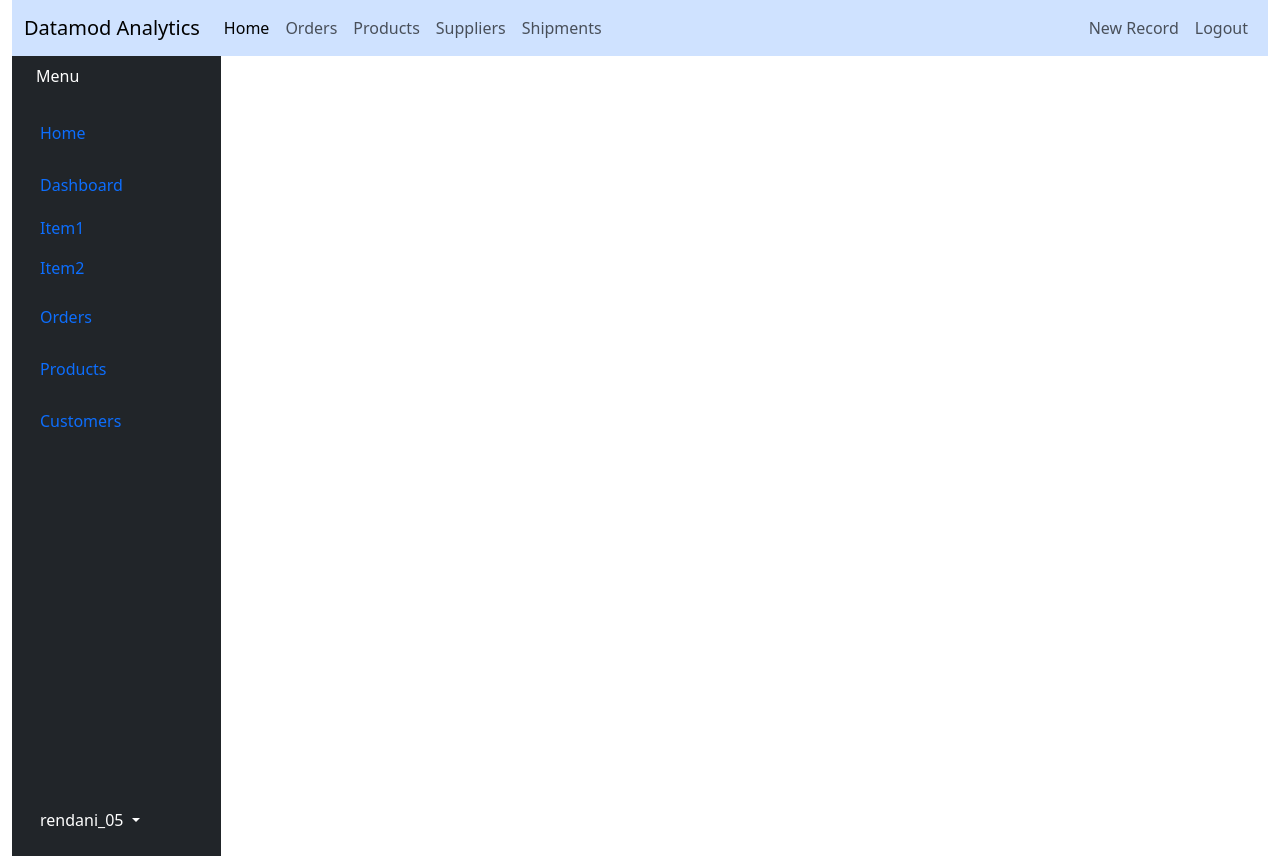
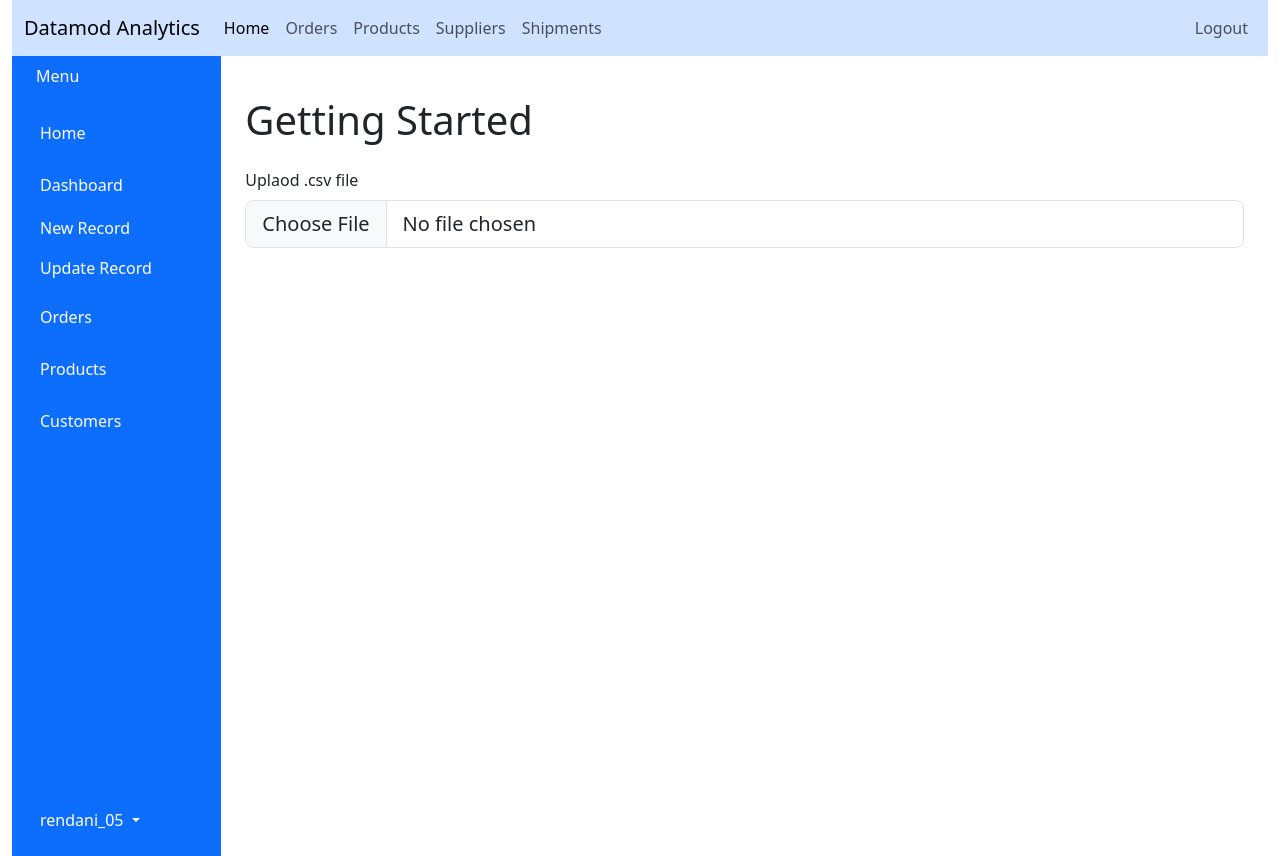
Before and after one commit to Rendani-Tshishonga/Data_viz_dashboard, a Flask app: page / in a window 1280 px wide. Run offline with Flask 3, Linux system fonts and the light colour scheme; a user stored in the database is signed in.

Commit message:
Dashboard

```diff
--- a/web_flask/dashboard/templates/home.html
+++ b/web_flask/dashboard/templates/home.html
@@ -1,3 +1,10 @@
 {% extends "layout.html" %}
 {% block content %}
+    <div class="container">
+	<h1 class="h1 mt-4 mb-4">Getting Started</h1>
+	<div>
+	    <label for="formFileLg" class="form-label">Uplaod .csv file</label>
+	    <input class="form-control form-control-lg" id="formFileLg" type="file">
+	</div>
+    </div>
 {% endblock content %}
--- a/web_flask/dashboard/templates/layout.html
+++ b/web_flask/dashboard/templates/layout.html
@@ -40,7 +40,6 @@
        		    <!-- Navbar Logout-->
         	    <div class="navbar-nav">
             		{% if current_user.is_authenticated %}
-               		    <a class="nav-item nav-link" href="{{ url_for('new_supplier') }}">New Record</a>
                		    <a class="nav-item nav-link" href="{{ url_for('logout') }}">Logout</a>
             		{% else %}
                 	    <a class="nav-item nav-link" href="{{ url_for('login') }}">Login</a>
@@ -50,42 +49,46 @@
 	    </nav>
 	    <div class="container-fluid">
 		<div class="row flex-nowrap">
-		    <div class="col-auto col-md-3 col-xl-2 px-sm-2 px-0 bg-dark">
+		    <div class="col-auto col-md-3 col-xl-2 px-sm-2 px-0 bg-primary">
 			<div class="d-flex flex-column align-items-center align-items-sm-start px-3 pt-2 text-white min-vh-100">
 			    <a href="/" class="d-flex align-items-center pb-3 mb-md-0 me-md-auto text-white text-decoration-none">
 			    	<span class"fs-5 d-none d-sm-inline">Menu</span>
 			    </a>
 			    <ul class="nav nav-pills flex-column mb-sm-auto mb-0 align-items-center align-items-sm-start" id="menu">
 			    	<li class="nav-item text-white">
-				    <a href="#" class="nav-link align-middle px-0">
+				    <a href="#" class="nav-link align-middle px-0 text-white">
 					<i class="fs-4 bi house"></i><span class="ms-1 d-none d-sm-inline">Home</span>
 				    </a>
 				</li>
 				<li>
-				    <a href="#submenu1" data-bs-toggele="collapse" class="nav-link px-0 align-middle">
+				    <a href="#submenu1" data-bs-toggele="collapse" class="nav-link px-0 align-middle text-white">
 					<i class="fs-4 bi-speedometer2"></i><span class="ms-1 d-none d-sm-inline">Dashboard</span>
 				    </a>
 				    <ul class="collapse show nav flex-column ms-1" id="submenu1" data-bs-parent="#menu">
 					<li class="w-100">
-					    <a href="#" class="nav-link px-0"><span class="d-none d-sm-inline">Item</span>1</a>
+					    <a href="{{ url_for('new_supplier') }}" class="nav-link px-0 text-white">
+					        <span class="d-none d-sm-inline">New Record</span>
+					    </a>
 					</li>
 					<li>
-					    <a href="#" class="nav-link px-0"><span class="d-none d-sm-inline">Item</span>2</a>
+					    <a href="#" class="nav-link px-0 text-white">
+					        <span class="d-none d-sm-inline">Update Record</span>
+					    </a>
 					</li>
 				    </ul>
 				</li>
 				<li>
-				    <a href="#" class="nav-link px-0 align-middle">
+				    <a href="#" class="nav-link px-0 align-middle text-white">
 					<i class="fs-4 bi-table"></i><span class="ms-1 d-none d-sm-inline">Orders</span>
 				    </a>
 				</li>
 				<li>
-				    <a href="#" class="nav-link px-0 align-middle">
+				    <a href="#" class="nav-link px-0 align-middle text-white">
 					<i class="fs-4 bi-grid"></i><span class="ms-1 d-none d-sm-inline">Products</span>
 				    </a>
 				</li>
 				<li>
-				    <a href="#" class="nav-link px-0 align-middle">
+				    <a href="#" class="nav-link px-0 align-middle text-white">
 					<i class="fs-4 bi-people"></i><span class="ms-1 d-none d-sm-inline">Customers</span>
 				    </a>
 				</li>
```
